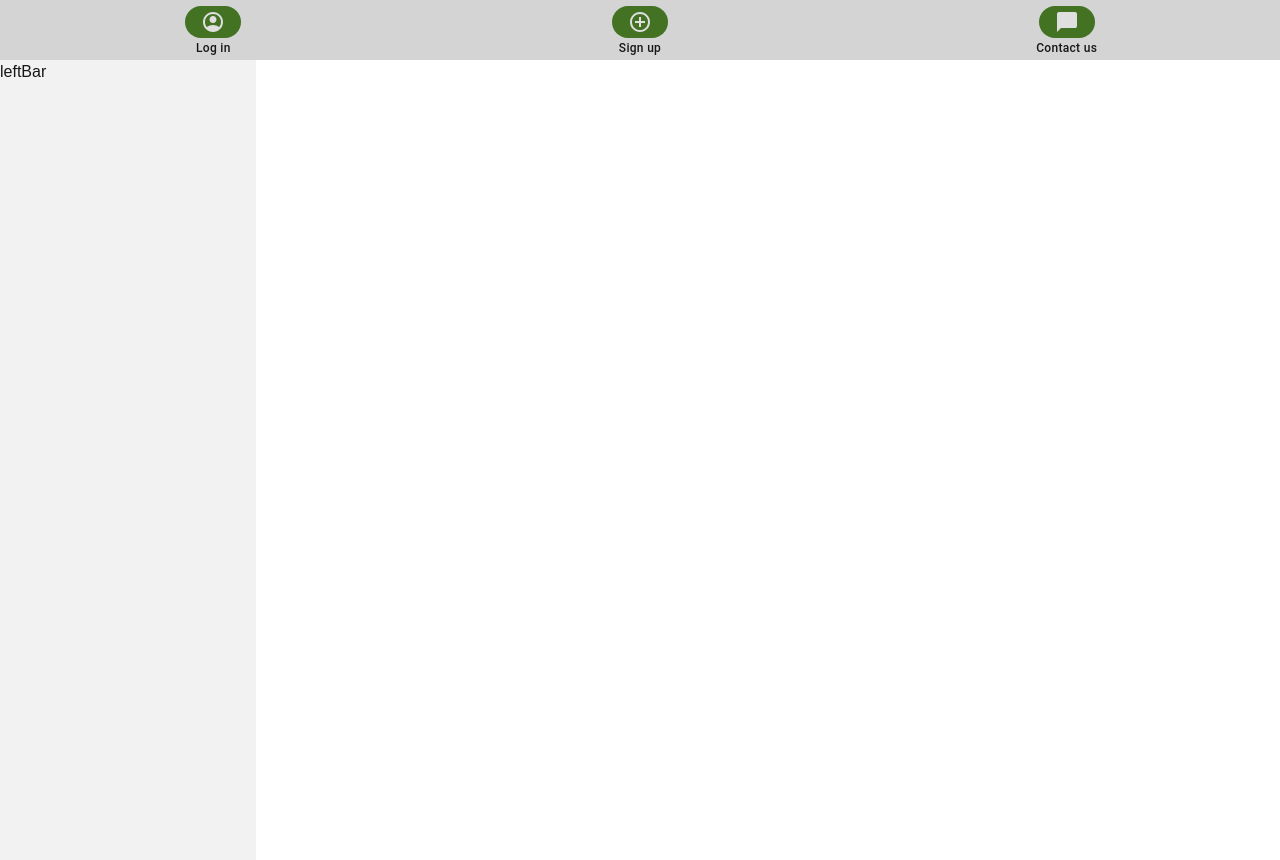
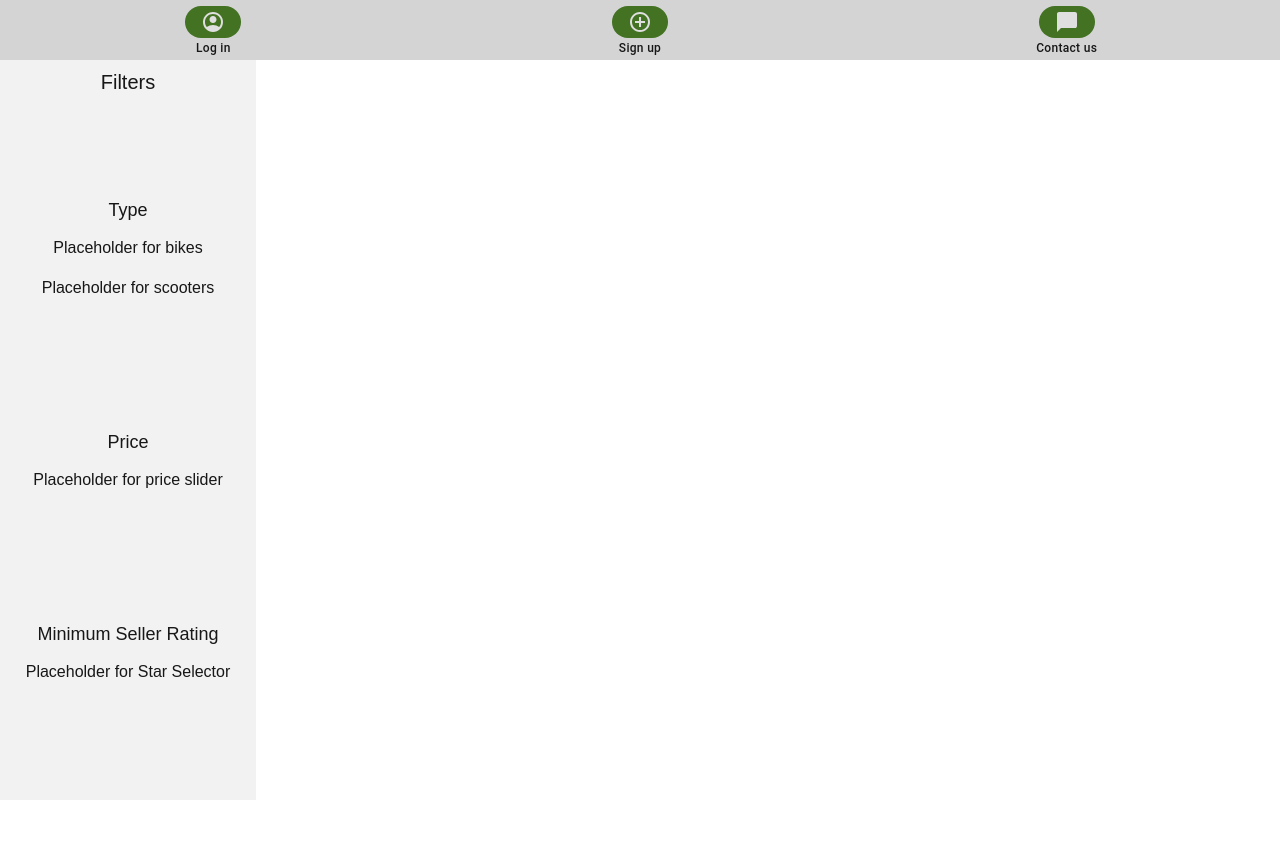
Before and after one commit to Oren-Schmerling/CampusBikes, a Next.js app in the folder Frontend/: page /listings in a window 1280 px wide. After the commit the page ends 812 px from the top, so only its background shows below. Built offline with nearby package versions, Linux system fonts and the light colour scheme.

Commit message:
locked navbar to top and started outline for listing page

```diff
--- a/Frontend/src/app/layout.js
+++ b/Frontend/src/app/layout.js
@@ -1,5 +1,6 @@
 import { Geist, Geist_Mono } from "next/font/google";
 import "./globals.css";
+import NavBar from "@/components/nav/navBar";
 
 const geistSans = Geist({
   variable: "--font-geist-sans",
@@ -22,7 +23,8 @@ export default function RootLayout({ children }) {
       <body
         className={`${geistSans.variable} ${geistMono.variable} antialiased`}
       >
-        {children}
+        <NavBar />
+        <div className="pt-15 h-full">{children}</div>
       </body>
     </html>
   );
--- a/Frontend/src/app/listings/page.js
+++ b/Frontend/src/app/listings/page.js
@@ -1,10 +1,44 @@
-import NavBar from "@/components/nav/navBar";
+function LeftBar() {
+  return (
+    <div className="w-64 h-full bg-lighterGray">
+      <div className="w-full h-6 text-center justify-center text-xl py-2 pb-32">
+        Filters
+      </div>
+      <div className="space-y-4 pb-32">
+        <div className="w-full h-6 text-center justify-center text-lg">
+          Type
+        </div>
+        <div className="w-full h-6 text-center justify-center">
+          Placeholder for bikes
+        </div>
+        <div className="w-full h-6 text-center justify-center">
+          Placeholder for scooters
+        </div>
+      </div>
+      <div className="space-y-4 pb-32">
+        <div className="w-full h-6 text-center justify-center text-lg">
+          Price
+        </div>
+        <div className="w-full h-6 text-center justify-center">
+          Placeholder for price slider
+        </div>
+      </div>
+      <div className="space-y-4 pb-32">
+        <div className="w-full h-6 text-center justify-center text-lg">
+          Minimum Seller Rating
+        </div>
+        <div className="w-full h-6 text-center justify-center">
+          Placeholder for Star Selector
+        </div>
+      </div>
+    </div>
+  );
+}
 
 export default function ListingsPage() {
   return (
     <>
-      <NavBar />
-      <div className="w-64 h-full bg-lighterGray">leftBar</div>
+      <LeftBar />
     </>
   );
 }
--- a/Frontend/src/app/login/page.js
+++ b/Frontend/src/app/login/page.js
@@ -1,12 +1,8 @@
-import NavBar from "@/components/nav/navBar";
 import Link from "next/link";
 
 export default function LoginPage() {
   return (
     <div className="min-h-screen bg-lighterGray flex flex-col">
-      {/* NavBar */}
-      <NavBar />
-
       {/* Main Content */}
       <div className="flex flex-1 justify-center items-center">
         {/* Login Box */}
@@ -40,7 +36,7 @@ export default function LoginPage() {
 
           {/* Signup Prompt */}
           <p className="text-center text-gray-600 mt-6">
-            Don't have an account?{" "}
+            Don&apos;t have an account?{" "}
             <Link href="/signup" className="text-waxwingGreen font-medium">
               Sign up
             </Link>
--- a/Frontend/src/app/page.js
+++ b/Frontend/src/app/page.js
@@ -1,4 +1,3 @@
-import NavBar from "@/components/nav/navBar";
 import Link from "next/link";
 
 function BigText() {
@@ -102,7 +101,6 @@ function BikeImage() {
 function HeroSection() {
   return (
     <section className="relative min-w-screen">
-      <NavBar />
       <div className="flex flex-col w-1/2 bg-lighterGray rounded-br-[25%] pl-[100px] pt-[50px] pb-[100px] gap-8 relative z-50">
         <BigText />
         <LittleText />
--- a/Frontend/src/app/signup/page.js
+++ b/Frontend/src/app/signup/page.js
@@ -1,12 +1,8 @@
-import NavBar from "@/components/nav/navBar";
 import Link from "next/link";
 
 export default function SignupPage() {
   return (
     <div className="min-h-screen bg-lighterGray flex flex-col">
-      {/* NavBar */}
-      <NavBar />
-
       {/* Main Content */}
       <div className="flex flex-1 justify-center items-center">
         {/* Signup Box */}
--- a/Frontend/src/components/nav/navBar.js
+++ b/Frontend/src/components/nav/navBar.js
@@ -29,7 +29,7 @@ const NavItem = (icon, text, url = "/") => {
 
 const NavBar = () => {
   return (
-    <div className="w-full bg-lightGray inline-flex justify-center items-center">
+    <div className="fixed w-full bg-lightGray inline-flex justify-center items-center z-1000">
       {NavItem("accountCircle.svg", "Log in", "/login")}
       {NavItem("plusCircle.svg", "Sign up", "/signup")}
       {NavItem("chat.svg", "Contact us", "/contact")}
```
